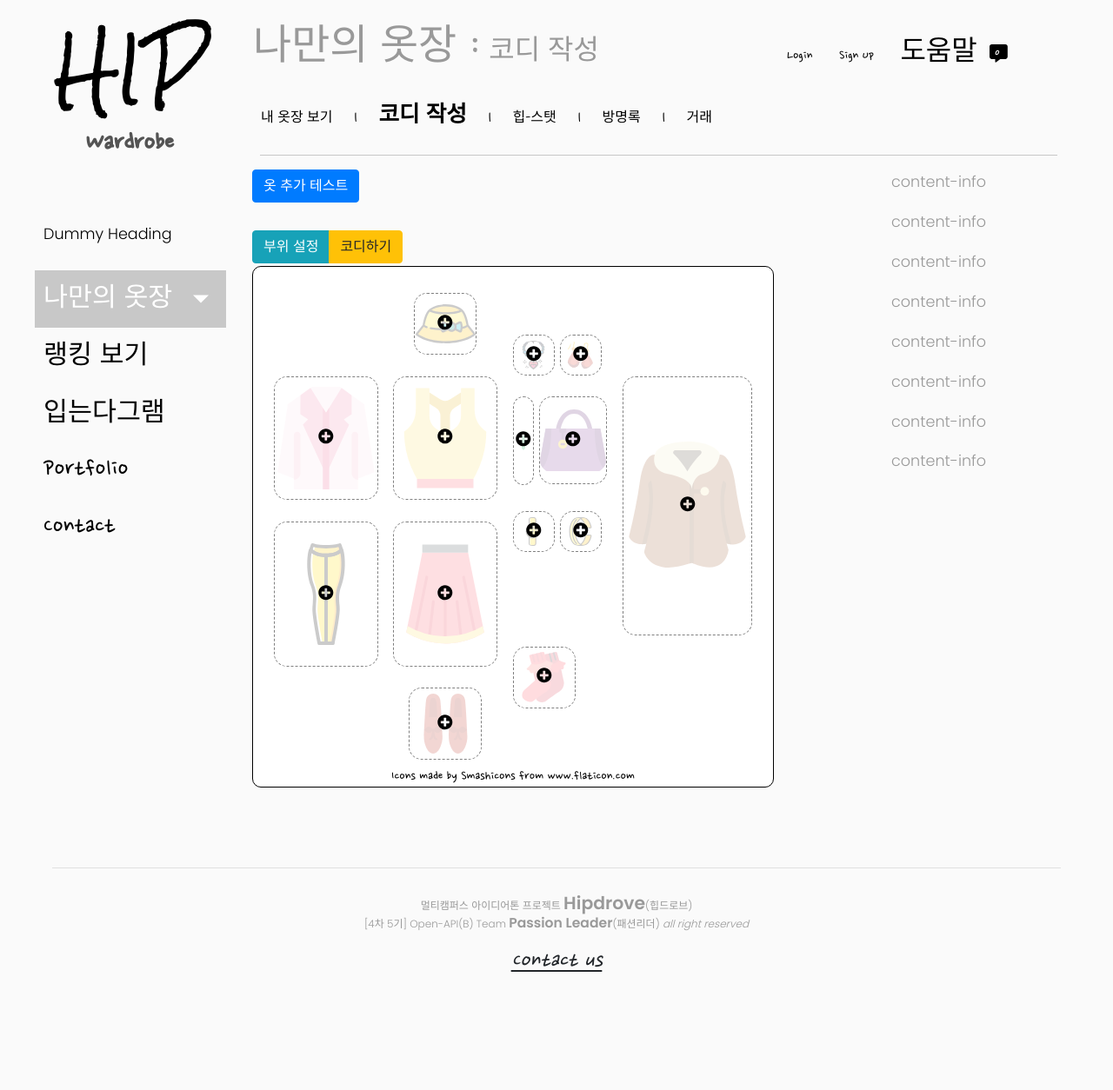
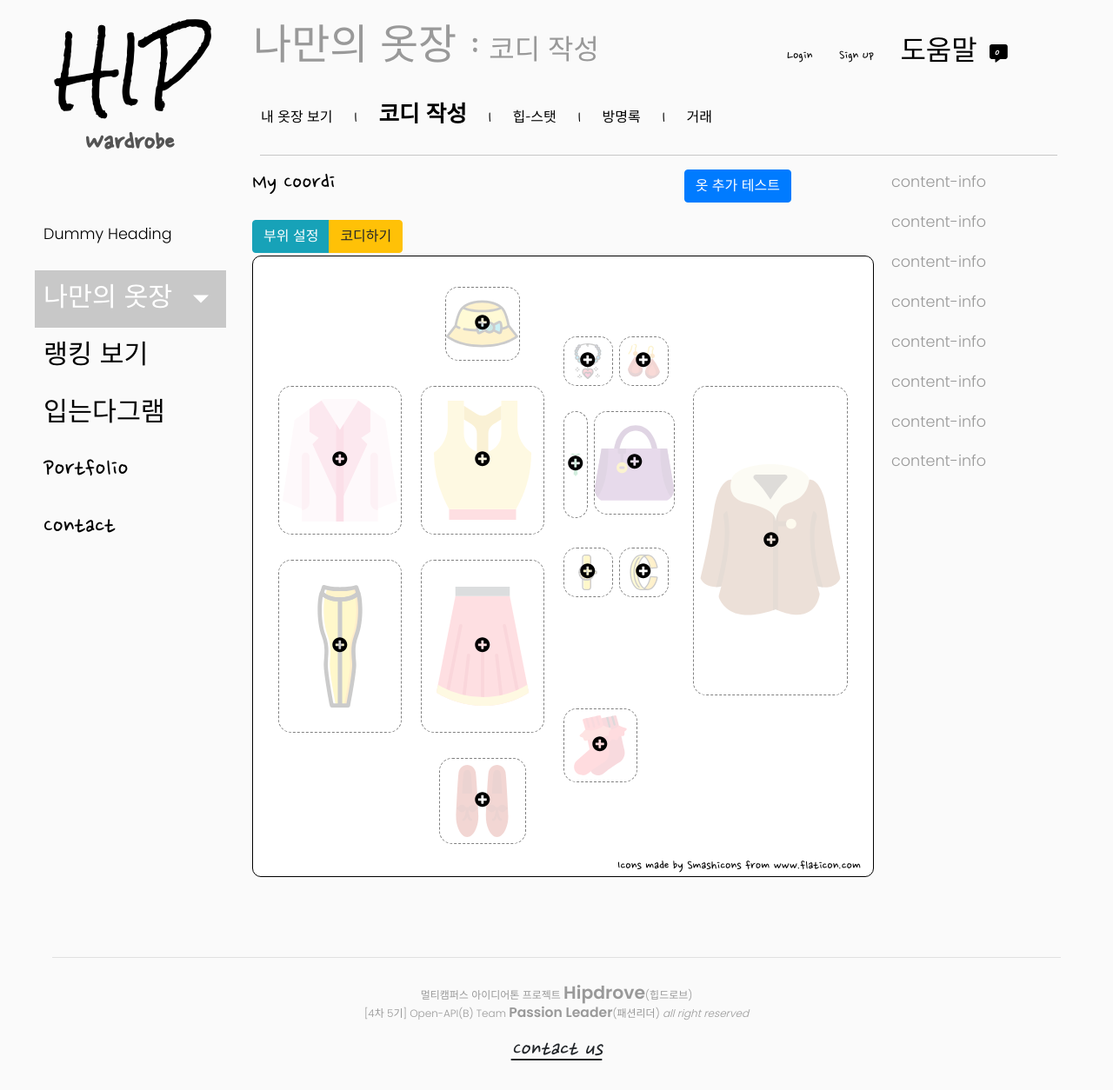
Before and after one commit to Passion-Leader/hipdrobe, a Django app: page /wardrobe/coordi/ in a window 1280 px wide. Shown: the whole page at 87% size. Before the commit the page ends 1118 px from the top, so only its background shows below. Run offline with Django 3.2, Linux system fonts and the light colour scheme; some libraries are stand-ins or nearby versions.

Commit message:
코디 작성: 코디 윈도우 크기 full width로 변경, bg 잘리는 문제 수정, 부위설정/코디하기 윈도우 크기 상이한 문제 수정.

```diff
--- a/src/web/hipdrobe/static/hipdrobe/css/char-win.css
+++ b/src/web/hipdrobe/static/hipdrobe/css/char-win.css
@@ -7,7 +7,7 @@
     display: flex;
     justify-content: center;
     width: 100%;
-    max-width: 600px;
+    /* max-width: 600px; */
     background-color: white;
     border: 1px solid black;
     border-radius: 10px;
@@ -39,7 +39,8 @@ div.control {
     top: 0;
     left: 0;
     background-image: url('/static/hipdrobe/img/no-image.png');
-    background-size: 100%;
+    background-repeat: no-repeat;
+    background-size: cover;
     width: 100%;
     height: 100%;
     opacity : 0.6;
@@ -74,7 +75,10 @@ div.control {
     position: absolute;
     top: 1%;
     right: 1%;
-
+    padding: 0;
+    border-radius: 10px;
+    padding: 0 5px 2px;
+    background-color: rgba(255, 255, 255, 0.5);
 }
 
 #id-div-coord-win li {
@@ -94,6 +98,7 @@ div.control {
     position: absolute;
     top: 1%;
     left: 1%;
+    background-color: rgba(255,255,255, 0.7);
 }
 
 #id-div-coord-win .save-group {
@@ -214,6 +219,7 @@ div.control {
 .cls-icon-author {
     position: absolute;
     bottom: 0;
+    right: 14px;
 }
 
 #id-coord-top1 {
--- a/src/web/hipdrobe/static/hipdrobe/js/char-win.js
+++ b/src/web/hipdrobe/static/hipdrobe/js/char-win.js
@@ -284,7 +284,6 @@ function unsetPartsImage(part) {
 function setPartsHeights() {
     // Container Div
     _setPartHeight($('#id-div-char-win'), 1);
-    _setPartHeight($('#id-div-coord-win'), 1);
 
     // Head
     _setPartHeight( $('#id-coord-head'), 1);
@@ -320,6 +319,10 @@ function setPartsHeights() {
 function _setPartHeight(target, ratio) {
     const partheight = parseInt(target.css('width')) * ratio;
     target.css('height', `${partheight}px`);
+
+    if (target.attr('id') == $('#id-div-char-win').attr('id')) {
+        $('#id-div-coord-win').css('height', target.css('height'));
+    }
 }
 
 
--- a/src/web/hipdrobe/templates/hipdrobe/include/_char-win.html
+++ b/src/web/hipdrobe/templates/hipdrobe/include/_char-win.html
@@ -86,7 +86,7 @@
     <img class="coord-img" src="{% static 'hipdrobe/img/clothes-icon/outer-f.svg'%}" alt="아우터"/>
   </div>
   <div class="cls-icon-author">
-    <div>Icons made by <a href="https://www.flaticon.com/authors/smashicons" title="Smashicons">Smashicons</a> from <a href="https://www.flaticon.com/" title="Flaticon">www.flaticon.com</a></div>
+    <div>Icons made by <a href="https://www.flaticon.com/authors/smashicons" title="Smashicons" target="_blank">Smashicons</a> from <a href="https://www.flaticon.com/" title="Flaticon" target="_blank">www.flaticon.com</a></div>
   </div>
 </div>
 
--- a/src/web/hipdrobe/templates/hipdrobe/wardrobe-coordi.html
+++ b/src/web/hipdrobe/templates/hipdrobe/wardrobe-coordi.html
@@ -15,13 +15,12 @@
     <!-- main content section -->
     <div class="content-main">
       <div class="row mb-3">
-        <div class="col-12">
+        <div class="col-8">
+          <h3>My Coordi</h3>
+        </div>
+        <div class="col-4">
           <button class="btn btn-primary" onclick="openAddItemDialog(event)">옷 추가 테스트</button>
         </div>
-      </div>
-      <div class="row mb-3">
-          <div class="col-12">
-          </div>
       </div>
 
 
```
